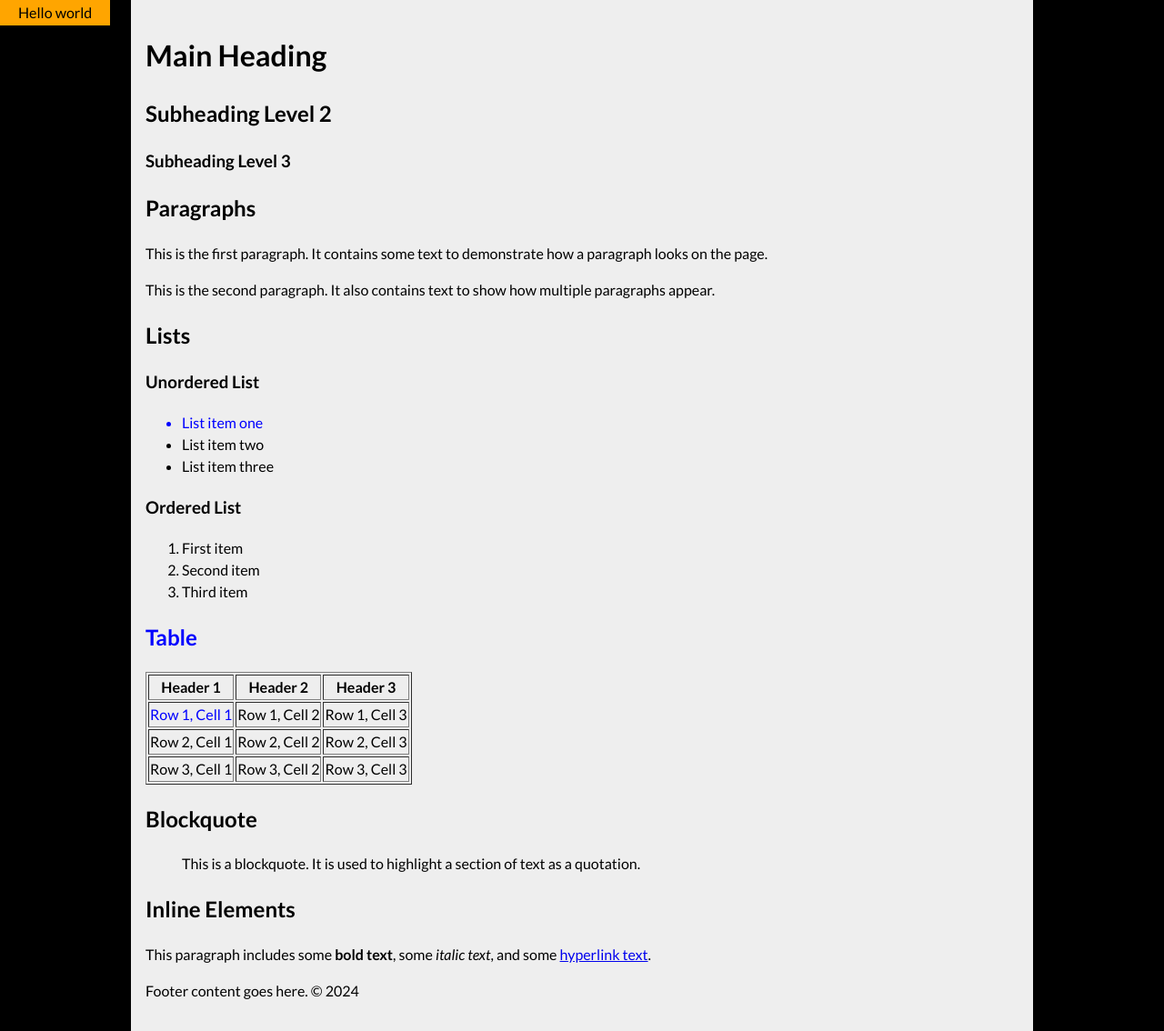
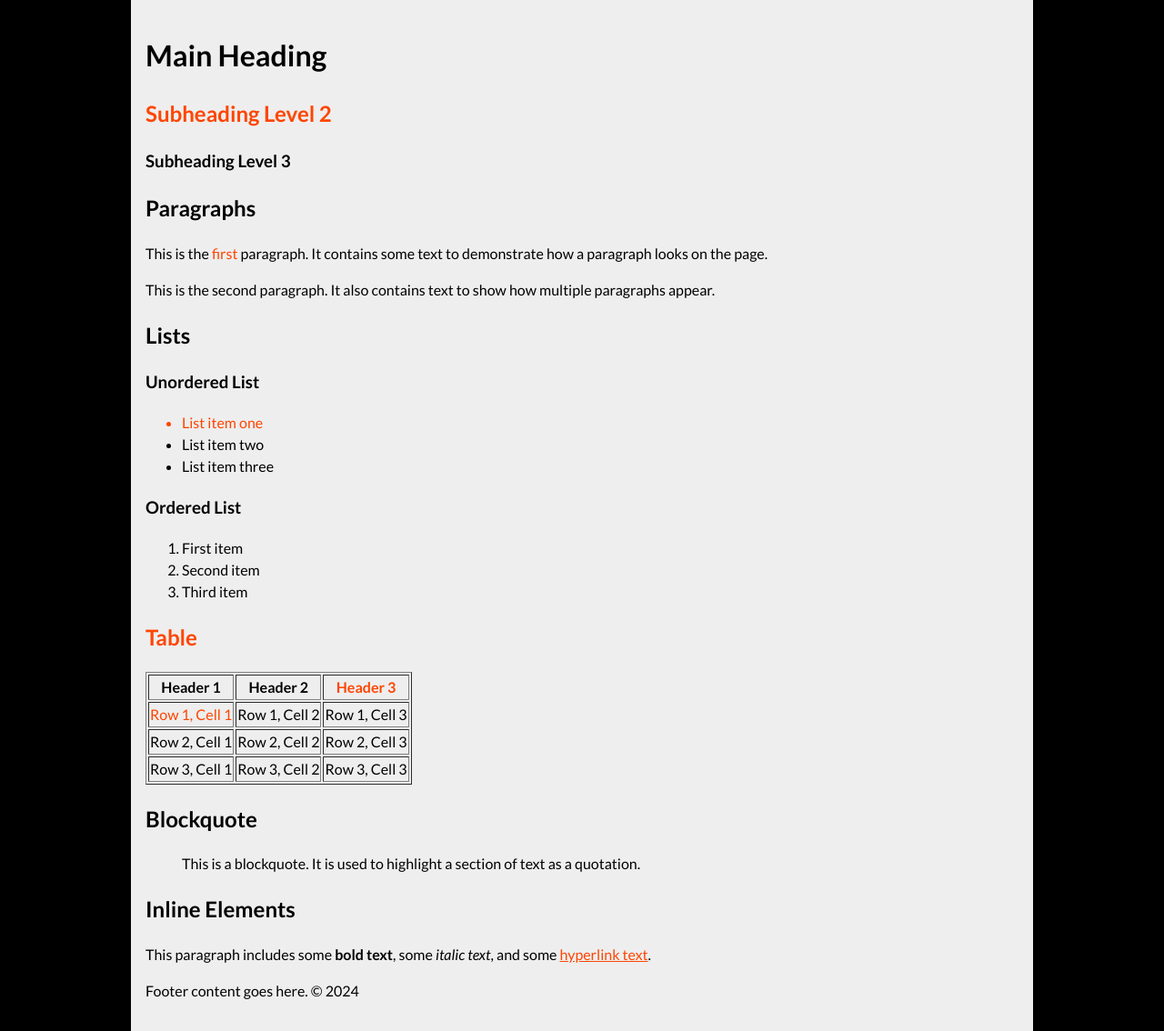
Before and after one commit to redstar504/simple-tooltip, a website built with Vite: page index.html in a window 1280 px wide. Shown: the whole page at 91% size. Built offline with nearby package versions, Linux system fonts and the light colour scheme.

Commit message:
added additional examples

```diff
--- a/index.html
+++ b/index.html
@@ -13,13 +13,13 @@
 <div id="container">
     <header>
         <h1>Main Heading</h1>
-        <h2>Subheading Level 2</h2>
+        <h2 data-tooltip="I am a sub heading">Subheading Level 2</h2>
         <h3>Subheading Level 3</h3>
     </header>
 
     <section>
         <h2>Paragraphs</h2>
-        <p>This is the first paragraph. It contains some text to demonstrate how a paragraph looks on the page.</p>
+        <p>This is the <span data-tooltip="I am a word">first</span> paragraph. It contains some text to demonstrate how a paragraph looks on the page.</p>
         <p>This is the second paragraph. It also contains text to show how multiple paragraphs appear.</p>
     </section>
 
@@ -47,7 +47,7 @@
             <tr>
                 <th>Header 1</th>
                 <th>Header 2</th>
-                <th>Header 3</th>
+                <th data-tooltip="I am a table heading">Header 3</th>
             </tr>
             </thead>
             <tbody>
@@ -79,7 +79,7 @@
 
     <section>
         <h2>Inline Elements</h2>
-        <p>This paragraph includes some <strong>bold text</strong>, some <em>italic text</em>, and some <a href="#">hyperlink
+        <p>This paragraph includes some <strong>bold text</strong>, some <em>italic text</em>, and some <a data-tooltip="I am an anchor" href="#">hyperlink
             text</a>.</p>
     </section>
 
--- a/src/style.css
+++ b/src/style.css
@@ -18,11 +18,12 @@ body {
 }
 
 *[data-tooltip] {
-    color: blue;
+    color: orangered;
     cursor: pointer;
 }
 
 #tooltipContainer {
+    display: none;
     height: 1.5em;
     position: fixed;
     top: 0;
```
